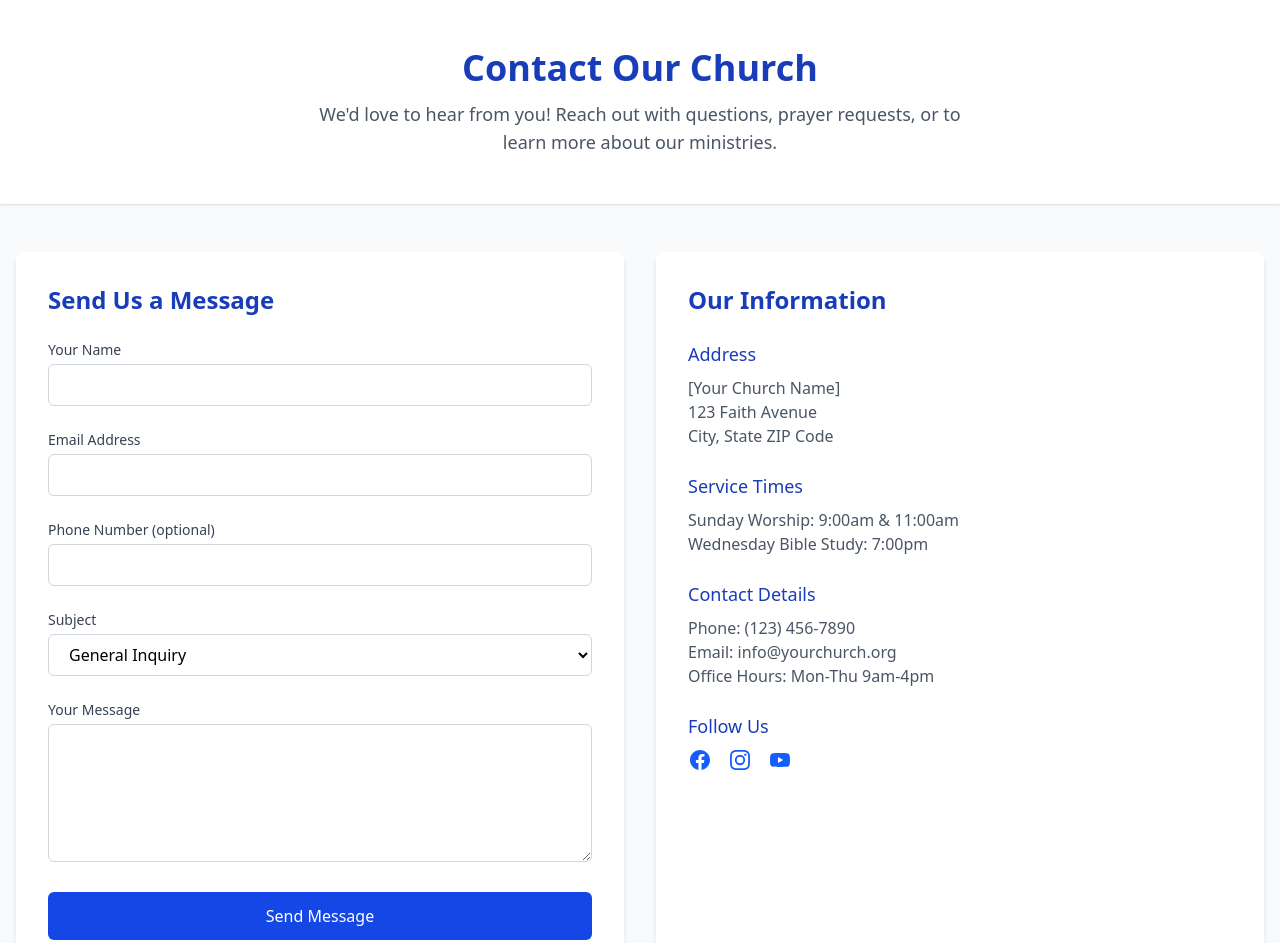
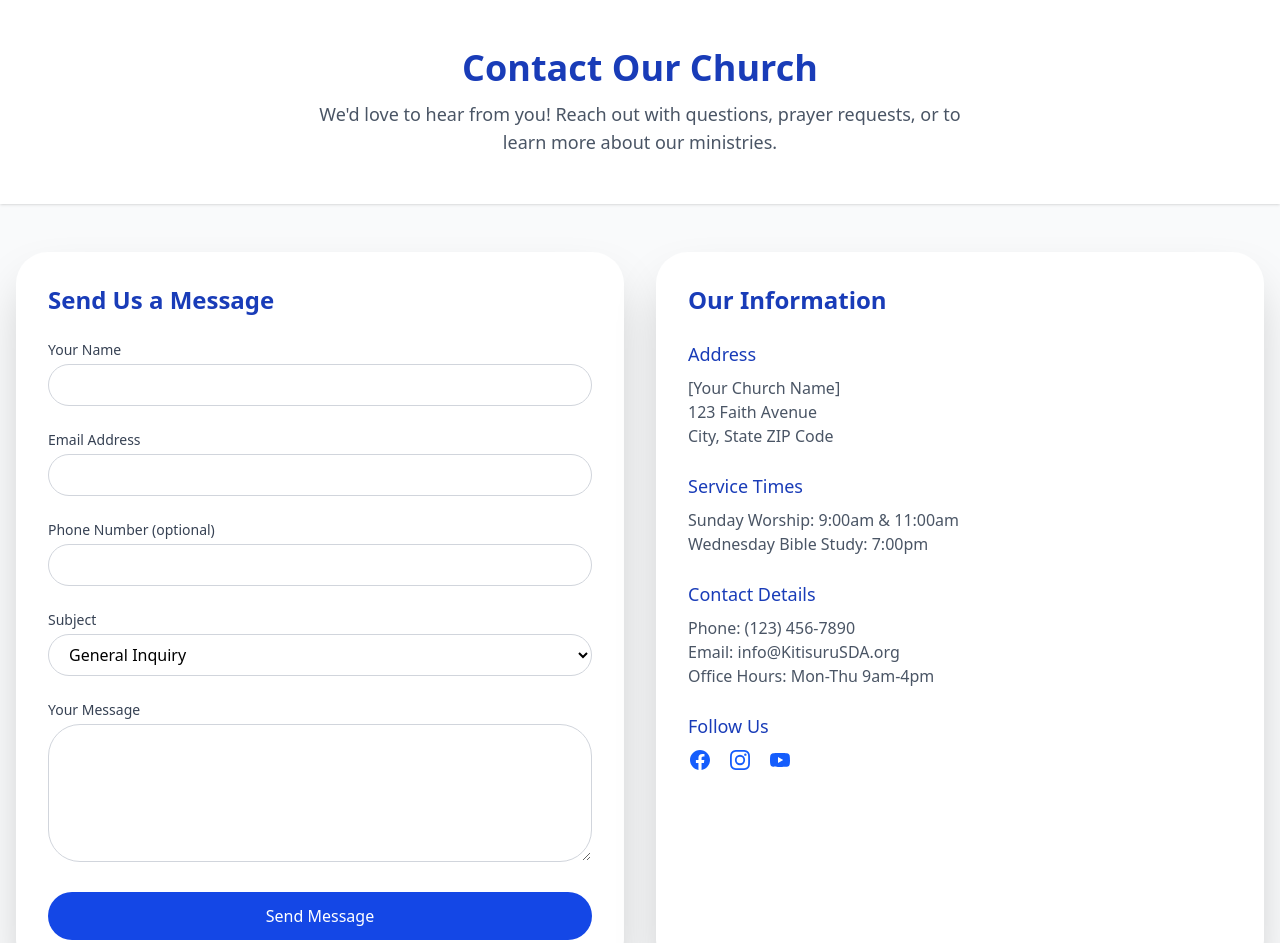
Before and after one commit to Griffin-Ndede/Kitisuru_SDA, a React (Vite) app: page /contact in a window 1280 px wide. Shown: the top 943 px of the page. Built offline with nearby package versions, Linux system fonts and the light colour scheme.

Commit message:
creates adjustments to the contact page

```diff
--- a/src/Pages/Contact.jsx
+++ b/src/Pages/Contact.jsx
@@ -47,7 +47,7 @@ const Contact = () => {
       <main className="container mx-auto px-4 py-12">
         <div className="flex flex-col lg:flex-row gap-8">
           {/* Contact Form */}
-          <div className="lg:w-1/2 bg-white p-8 rounded-lg shadow-md">
+          <div className="lg:w-1/2 bg-white p-8 rounded-4xl shadow-2xl">
             <h2 className="text-2xl font-semibold text-blue-800 mb-6">Send Us a Message</h2>
             <form onSubmit={handleSubmit} className="space-y-6">
               <div>
@@ -61,7 +61,7 @@ const Contact = () => {
                   value={formData.name}
                   onChange={handleChange}
                   required
-                  className="w-full px-4 py-2 border border-gray-300 rounded-md focus:ring-blue-500 focus:border-blue-500"
+                  className="w-full px-4 py-2 border border-gray-300 rounded-4xl focus:ring-blue-500 focus:border-blue-500"
                 />
               </div>
 
@@ -76,7 +76,7 @@ const Contact = () => {
                   value={formData.email}
                   onChange={handleChange}
                   required
-                  className="w-full px-4 py-2 border border-gray-300 rounded-md focus:ring-blue-500 focus:border-blue-500"
+                  className="w-full px-4 py-2 border border-gray-300 rounded-4xl focus:ring-blue-500 focus:border-blue-500"
                 />
               </div>
 
@@ -90,7 +90,7 @@ const Contact = () => {
                   name="phone"
                   value={formData.phone}
                   onChange={handleChange}
-                  className="w-full px-4 py-2 border border-gray-300 rounded-md focus:ring-blue-500 focus:border-blue-500"
+                  className="w-full px-4 py-2 border border-gray-300 rounded-4xl focus:ring-blue-500 focus:border-blue-500"
                 />
               </div>
 
@@ -103,7 +103,7 @@ const Contact = () => {
                   name="subject"
                   value={formData.subject}
                   onChange={handleChange}
-                  className="w-full px-4 py-2 border border-gray-300 rounded-md focus:ring-blue-500 focus:border-blue-500"
+                  className="w-full px-4 py-2 border border-gray-300 rounded-4xl focus:ring-blue-500 focus:border-blue-500"
                 >
                   <option value="general">General Inquiry</option>
                   <option value="prayer">Prayer Request</option>
@@ -125,13 +125,13 @@ const Contact = () => {
                   value={formData.message}
                   onChange={handleChange}
                   required
-                  className="w-full px-4 py-2 border border-gray-300 rounded-md focus:ring-blue-500 focus:border-blue-500"
+                  className="w-full px-4 py-2 border border-gray-300 rounded-4xl focus:ring-blue-500 focus:border-blue-500"
                 ></textarea>
               </div>
 
               <button
                 type="submit"
-                className="w-full bg-blue-700 hover:bg-blue-800 text-white font-medium py-3 px-4 rounded-md transition duration-300"
+                className="w-full bg-blue-700 hover:bg-blue-800 text-white font-medium py-3 px-4 rounded-4xl transition duration-300"
               >
                 Send Message
               </button>
@@ -139,7 +139,7 @@ const Contact = () => {
           </div>
 
           {/* Contact Information */}
-          <div className="lg:w-1/2 bg-white p-8 rounded-lg shadow-md">
+          <div className="lg:w-1/2 bg-white p-8 rounded-4xl shadow-2xl">
             <h2 className="text-2xl font-semibold text-blue-800 mb-6">Our Information</h2>
 
             <div className="space-y-6">
@@ -164,7 +164,7 @@ const Contact = () => {
                 <h3 className="text-lg font-medium text-blue-800 mb-2">Contact Details</h3>
                 <p className="text-gray-600">
                   Phone: (123) 456-7890<br />
-                  Email: info@yourchurch.org<br />
+                  Email: info@KitisuruSDA.org<br />
                   Office Hours: Mon-Thu 9am-4pm
                 </p>
               </div>
@@ -197,7 +197,7 @@ const Contact = () => {
         </div>
 
         {/* Map */}
-        <div className="mt-12 bg-white p-8 rounded-lg shadow-md">
+        <div className="mt-12 bg-white p-8 rounded-4xl shadow-2xl">
           <h2 className="text-2xl font-semibold text-blue-800 mb-6">Find Us</h2>
           <div className="aspect-w-16 aspect-h-9">
             <iframe
@@ -207,7 +207,7 @@ const Contact = () => {
               style={{ border: 0 }}
               allowFullScreen=""
               loading="lazy"
-              className="rounded-lg"
+              className="rounded-4xl"
             ></iframe>
           </div>
         </div>
```
